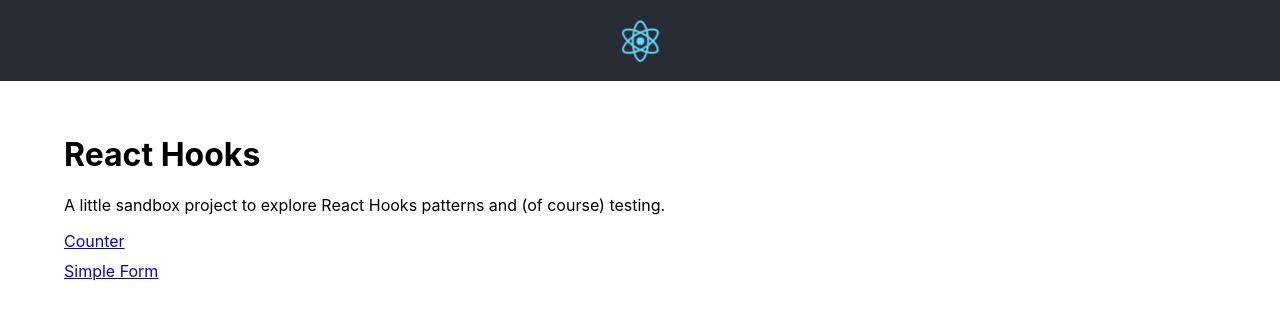
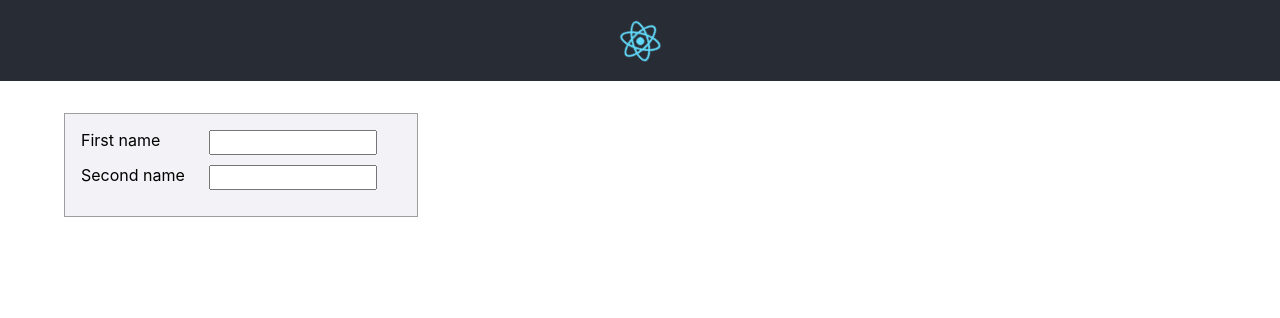
Before and after one commit to mark-williams/hook-line-and-sinker, a React (Create React App) app: page /simple-form in a window 1280 px wide. Shown: the top 318 px of the page. Built offline with nearby package versions, Linux system fonts and the light colour scheme.

Commit message:
feat: simple form

```diff
--- a/src/root/root.js
+++ b/src/root/root.js
@@ -2,12 +2,14 @@ import React from 'react';
 import { BrowserRouter as Router, Route, Switch } from 'react-router-dom';
 import Home from '../home';
 import Counter from '../counter';
+import SimpleForm from '../simple-form';
 
 const Root = () => (
   <div>
     <Router>
       <Switch>
         <Route path="/counter" component={Counter} />
+        <Route path="/simple-form" component={SimpleForm} />
         <Route component={Home} />
       </Switch>
     </Router>
--- /dev/null
+++ b/src/simple-form/index.js
@@ -0,0 +1,2 @@
+import SimpleForm from './simple-form';
+export default SimpleForm;
--- /dev/null
+++ b/src/simple-form/simple-form.js
@@ -0,0 +1,41 @@
+import React from 'react';
+import styled from 'styled-components';
+
+const FormWrapper = styled.div`
+  width: 20rem;
+  border: 1px solid hsl(0, 0%, 62%);
+  background-color: hsl(240, 20%, 96%);
+  padding: 1rem;
+  display: flex;
+  flex-direction: column;
+`;
+
+const FormItem = styled.div`
+  display: flex;
+  margin-bottom: 0.6rem;
+  label {
+    margin-right: 1rem;
+    width: 7rem;
+  }
+  input {
+    width: 10rem;
+    height: 1.2rem;
+  }
+`;
+
+const SimpleForm = () => {
+  return (
+    <FormWrapper>
+      <FormItem>
+        <label htmlFor="first-name">First name</label>
+        <input id="first-name" type="text" />
+      </FormItem>
+      <FormItem>
+        <label htmlFor="second-name">Second name</label>
+        <input id="second-name" type="text" />
+      </FormItem>
+    </FormWrapper>
+  );
+};
+
+export default SimpleForm;
```
Also changed, not shown: 2 other files (tests, documents, lock files or other folders).
